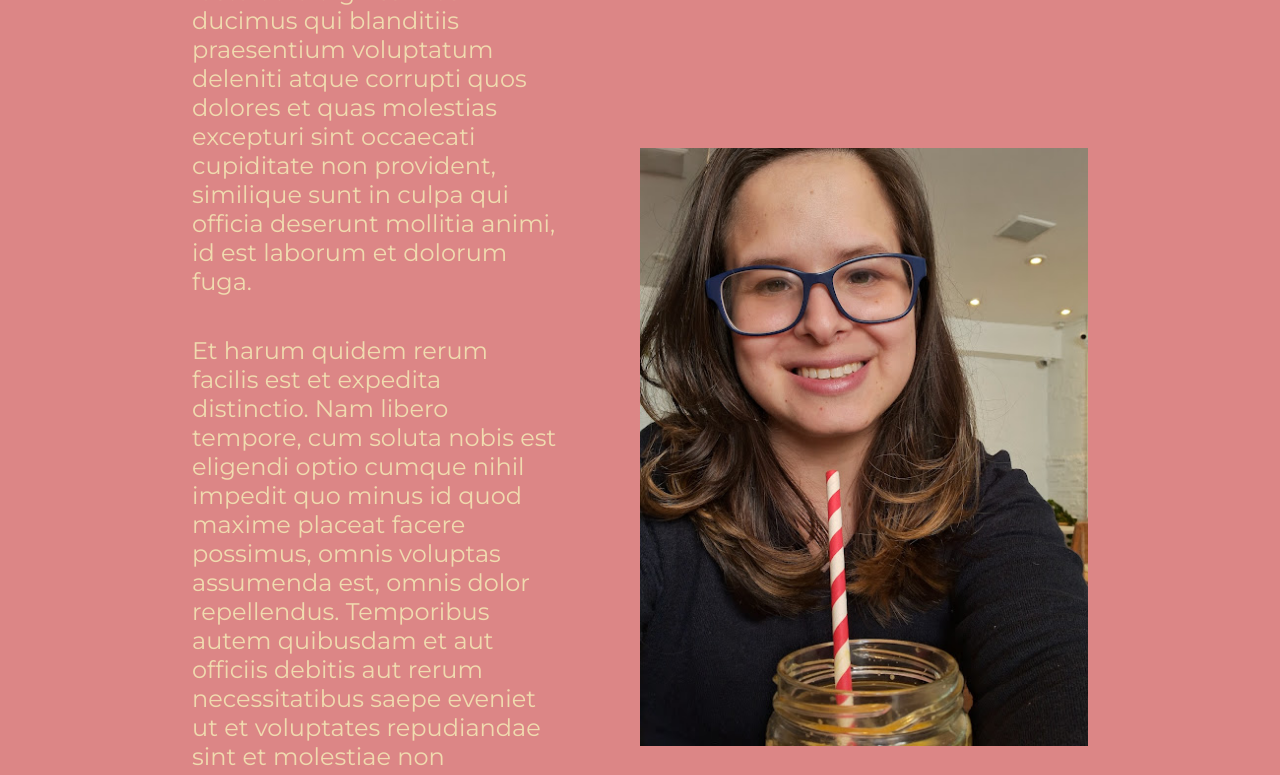
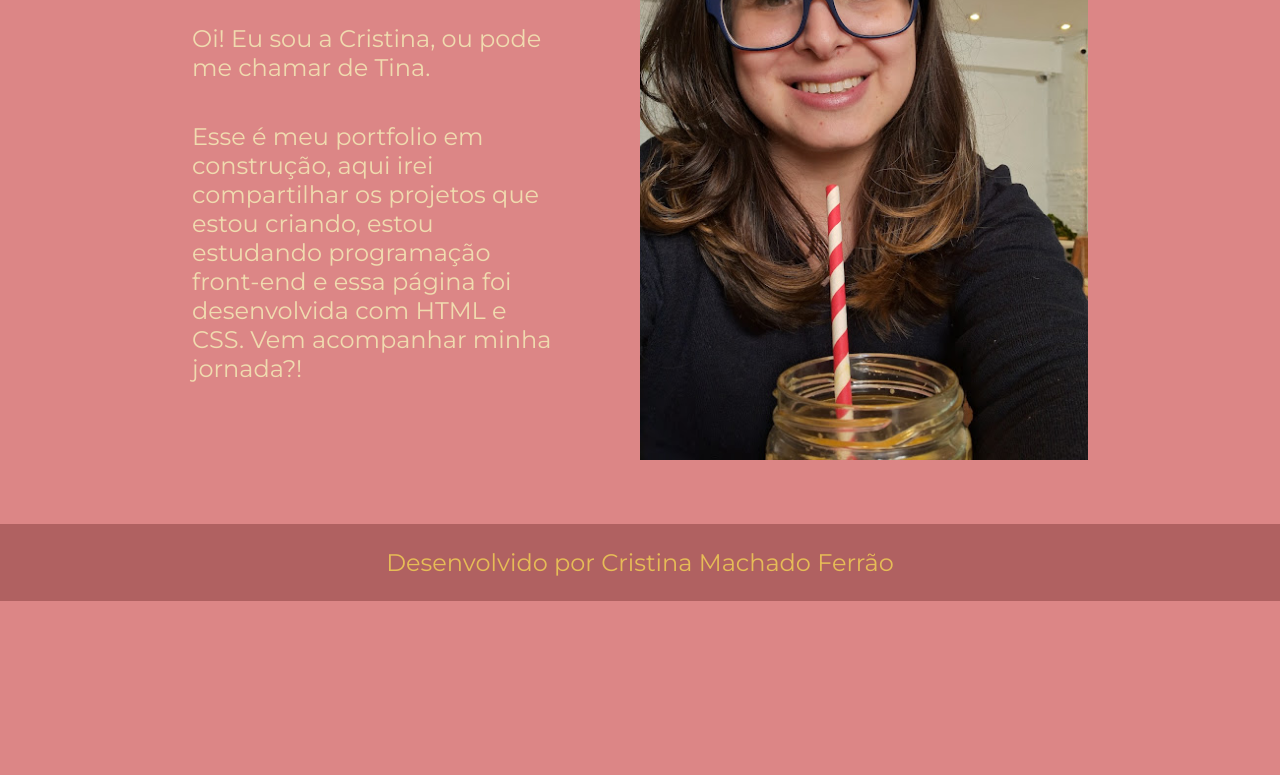
Before and after one commit to cristinamferrao/portfolio, a plain HTML site: page about.html in a window 1280 px wide. Shown: the part 256-1031 px from the top of the page. After the commit the page ends 857 px from the top, so only its background shows below. Drawn offline with nearby package versions, Linux system fonts and the light colour scheme.

Commit message:
Add files via upload
atualização do sobre mim

```diff
--- a/about.html
+++ b/about.html
@@ -18,8 +18,8 @@
     <main class="apresentacao">
         <section class="apresentacao__conteudo">
             <h1 class="apresentacao__conteudo__titulo">Sobre mim</h1>
-            <p class="apresentacao__conteudo__texto">At vero eos et accusamus et iusto odio dignissimos ducimus qui blanditiis praesentium voluptatum deleniti atque corrupti quos dolores et quas molestias excepturi sint occaecati cupiditate non provident, similique sunt in culpa qui officia deserunt mollitia animi, id est laborum et dolorum fuga.</p>
-            <p class="apresentacao__conteudo__texto">Et harum quidem rerum facilis est et expedita distinctio. Nam libero tempore, cum soluta nobis est eligendi optio cumque nihil impedit quo minus id quod maxime placeat facere possimus, omnis voluptas assumenda est, omnis dolor repellendus. Temporibus autem quibusdam et aut officiis debitis aut rerum necessitatibus saepe eveniet ut et voluptates repudiandae sint et molestiae non recusandae. Itaque earum rerum hic tenetur a sapiente delectus, ut aut reiciendis voluptatibus maiores alias consequatur aut perferendis doloribus asperiores ipsum delis forum birol parela maxime infena. Excepteur sint occaecat cupidatat non.</p>
+            <p class="apresentacao__conteudo__texto">Oi! Eu sou a Cristina, ou pode me chamar de Tina.</p>
+            <p class="apresentacao__conteudo__texto">Esse é meu portfolio em construção, aqui irei compartilhar os projetos que estou criando, estou estudando programação front-end e essa página foi desenvolvida com HTML e CSS. Vem acompanhar minha jornada?!</p>
         </section>
         <img class="apresentacao__imagem" src="Cristina.jpg" alt="Foto da Cristina, uma pessoa que usa óculos, está com uma blusa preta e também aparece um copo de suco e um canudo colorido">
     </main>
```
